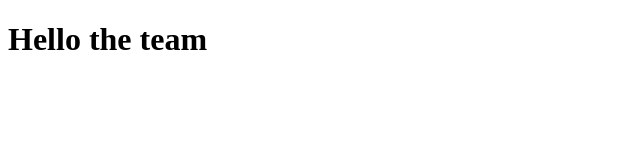
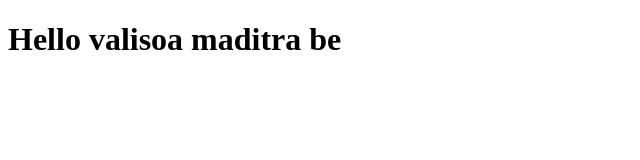
Before and after one commit to fandresen/learn-git-flow, a plain HTML site: page index.html in a window 1280 px wide. Shown: the whole page, without its empty margins (0-640 px from the left). Drawn offline with Linux system fonts and the light colour scheme.

Commit message:
efa we maditra valisoa

```diff
--- a/index.html
+++ b/index.html
@@ -6,6 +6,6 @@
     <title>Document</title>
 </head>
 <body>
-    <h1>Hello the team</h1>
+    <h1>Hello valisoa maditra be</h1>
 </body>
 </html>
```
